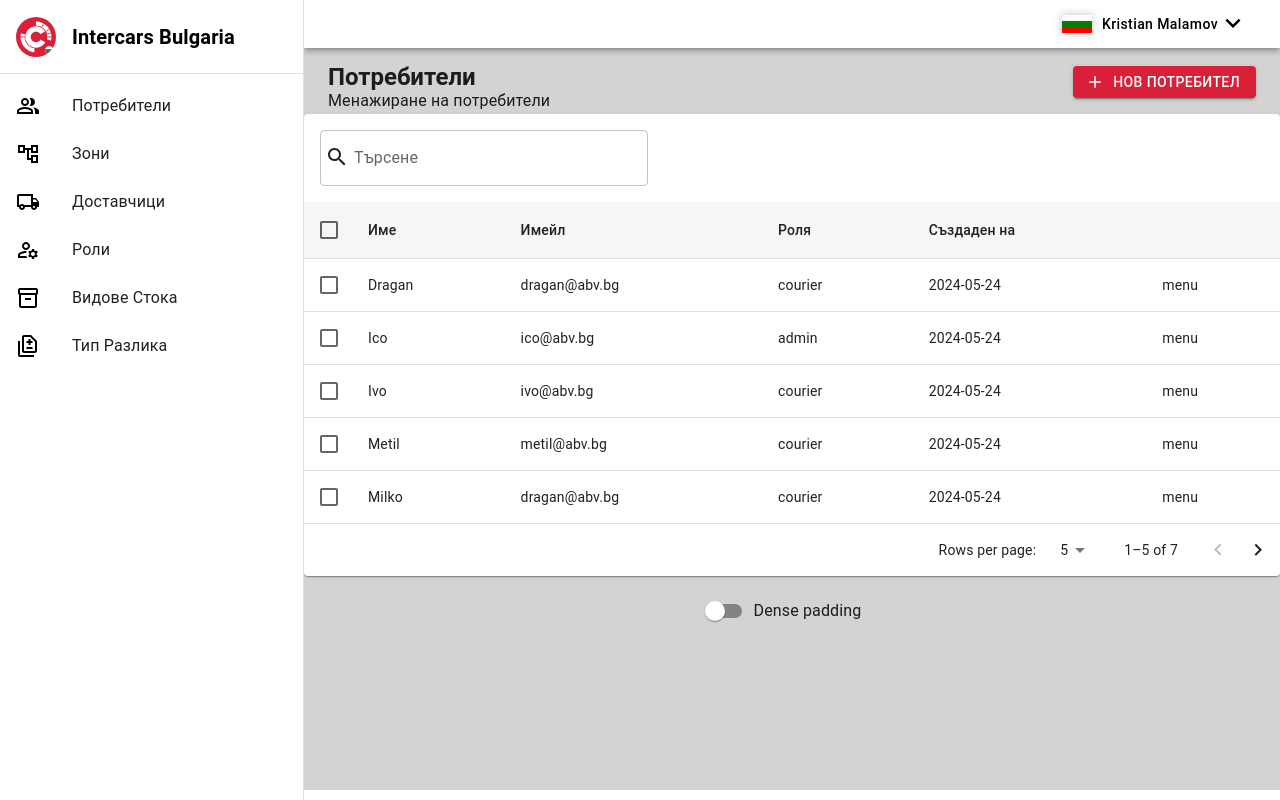
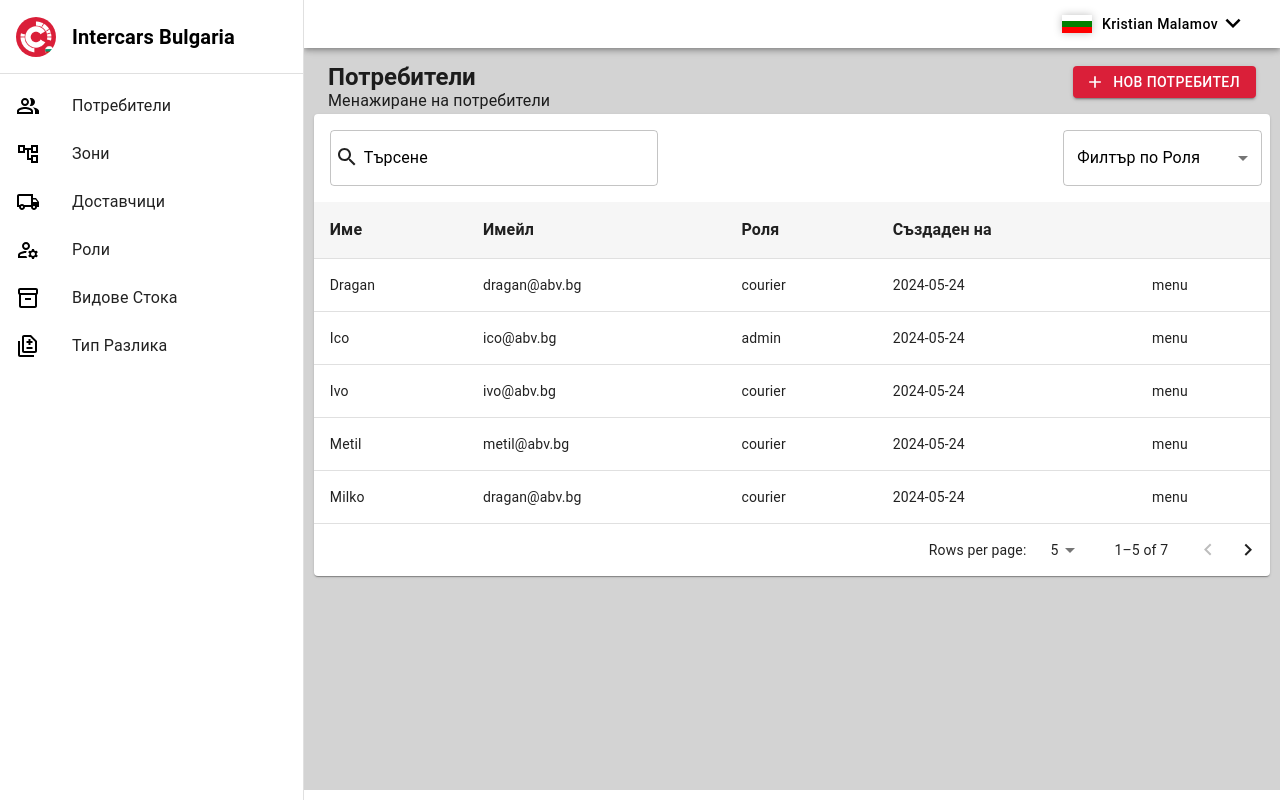
Before and after one commit to HristoYonkov/MUI-Playground, a React (Vite) app: page /users in a window 1280 px wide. Built offline with nearby package versions, Linux system fonts and the light colour scheme.

Commit message:
add select component and change some styling on em and search component

```diff
--- a/src/components/DataTable/DataTable.tsx
+++ b/src/components/DataTable/DataTable.tsx
@@ -19,7 +19,7 @@ import Switch from '@mui/material/Switch';
 import DeleteIcon from '@mui/icons-material/Delete';
 import SearchIcon from '@mui/icons-material/Search';
 import FilterListIcon from '@mui/icons-material/FilterList';
-import { TextField } from '@mui/material';
+import { FormControl, InputLabel, MenuItem, Select, SelectChangeEvent, TextField } from '@mui/material';
 
 interface Data {
     id: number;
@@ -139,17 +139,6 @@ function EnhancedTableHead(props: EnhancedTableProps) {
     return (
         <TableHead>
             <TableRow sx={{ backgroundColor: '#F6F6F6' }}>
-                <TableCell padding='checkbox'>
-                    <Checkbox
-                        color='primary'
-                        indeterminate={numSelected > 0 && numSelected < rowCount}
-                        checked={rowCount > 0 && numSelected === rowCount}
-                        onChange={onSelectAllClick}
-                        inputProps={{
-                            'aria-label': 'select all desserts',
-                        }}
-                    />
-                </TableCell>
                 {headCells.map((headCell) => (
                     <TableCell
                         key={headCell.id}
@@ -157,7 +146,7 @@ function EnhancedTableHead(props: EnhancedTableProps) {
                         padding={'normal'}
                         sortDirection={orderBy === headCell.id ? order : false}
                     >
-                        {headCell.label}
+                        <Typography fontWeight={600}>{headCell.label}</Typography>
                     </TableCell>
                 ))}
                 <TableCell></TableCell>
@@ -172,10 +161,17 @@ interface EnhancedTableToolbarProps {
 
 function EnhancedTableToolbar(props: EnhancedTableToolbarProps) {
     const { numSelected } = props;
+    const [role, setRole] = React.useState('');
+
+    const handleChange = (event: SelectChangeEvent) => {
+        setRole(event.target.value as string);
+    };
 
     return (
         <Toolbar
             sx={{
+                display: 'flex',
+                justifyContent: 'space-between',
                 pl: { sm: 2 },
                 pr: { xs: 1, sm: 1 },
                 pt: { xs: 2, sm: 2 },
@@ -184,16 +180,36 @@ function EnhancedTableToolbar(props: EnhancedTableToolbarProps) {
         >
             <Box sx={{ position: 'relative' }}>
                 <SearchIcon sx={{ position: 'absolute', top: '15px', left: '5px' }} />
-
-                <TextField id="outlined-basic" label="Търсене" variant="outlined"
-                    sx={{ width: '328px' }} InputProps={{ sx: { '& input': { paddingLeft: '30px' } } }}
+                <TextField
+                    id='outlined-basic'
+                    label='Търсене'
+                    variant='outlined'
+                    sx={{ width: '328px' }}
+                    InputProps={{ sx: { '& input': { paddingLeft: '30px' } } }}
                     InputLabelProps={{
                         sx: {
-                            paddingLeft: '20px', '&.Mui-focused': {
-                                paddingLeft: '0px'
+                            paddingLeft: '20px', color: 'black',
+                            '&.Mui-focused': {
+                                paddingLeft: '0px',
                             },
-                        }
-                    }} />
+                        },
+                    }}
+                />
+            </Box>
+            <Box width={'199px'}>
+                <FormControl fullWidth>
+                    <InputLabel sx={{ color: 'black',}} id='demo-simple-select-label'>Филтър по Роля</InputLabel>
+                    <Select
+                        labelId='demo-simple-select-label'
+                        id='demo-simple-select'
+                        value={role}
+                        label='Филтър по Роля'
+                        onChange={handleChange}
+                    >
+                        <MenuItem value={10}>Admin</MenuItem>
+                        <MenuItem value={20}>Courier</MenuItem>
+                    </Select>
+                </FormControl>
             </Box>
         </Toolbar>
     );
@@ -263,8 +279,8 @@ const DataTable: React.FC = () => {
     );
 
     return (
-        <Box sx={{ width: '100%' }}>
-            <Paper sx={{ width: '100%', mb: 2 }}>
+        <Box sx={{ width: '100%', display: 'flex', justifyContent: 'center' }}>
+            <Paper sx={{ width: '98%', mb: 2 }}>
                 <EnhancedTableToolbar numSelected={selected.length} />
                 <TableContainer>
                     <Table sx={{ minWidth: 750 }} aria-labelledby='tableTitle' size={dense ? 'small' : 'medium'}>
@@ -292,15 +308,6 @@ const DataTable: React.FC = () => {
                                         selected={isItemSelected}
                                         sx={{ cursor: 'pointer' }}
                                     >
-                                        <TableCell padding='checkbox'>
-                                            <Checkbox
-                                                color='primary'
-                                                checked={isItemSelected}
-                                                inputProps={{
-                                                    'aria-labelledby': labelId,
-                                                }}
-                                            />
-                                        </TableCell>
                                         <TableCell component='th' id={labelId} scope='row' padding='normal'>
                                             {row.name}
                                         </TableCell>
@@ -333,7 +340,6 @@ const DataTable: React.FC = () => {
                     onRowsPerPageChange={handleChangeRowsPerPage}
                 />
             </Paper>
-            <FormControlLabel control={<Switch checked={dense} onChange={handleChangeDense} />} label='Dense padding' />
         </Box>
     );
 };
```
